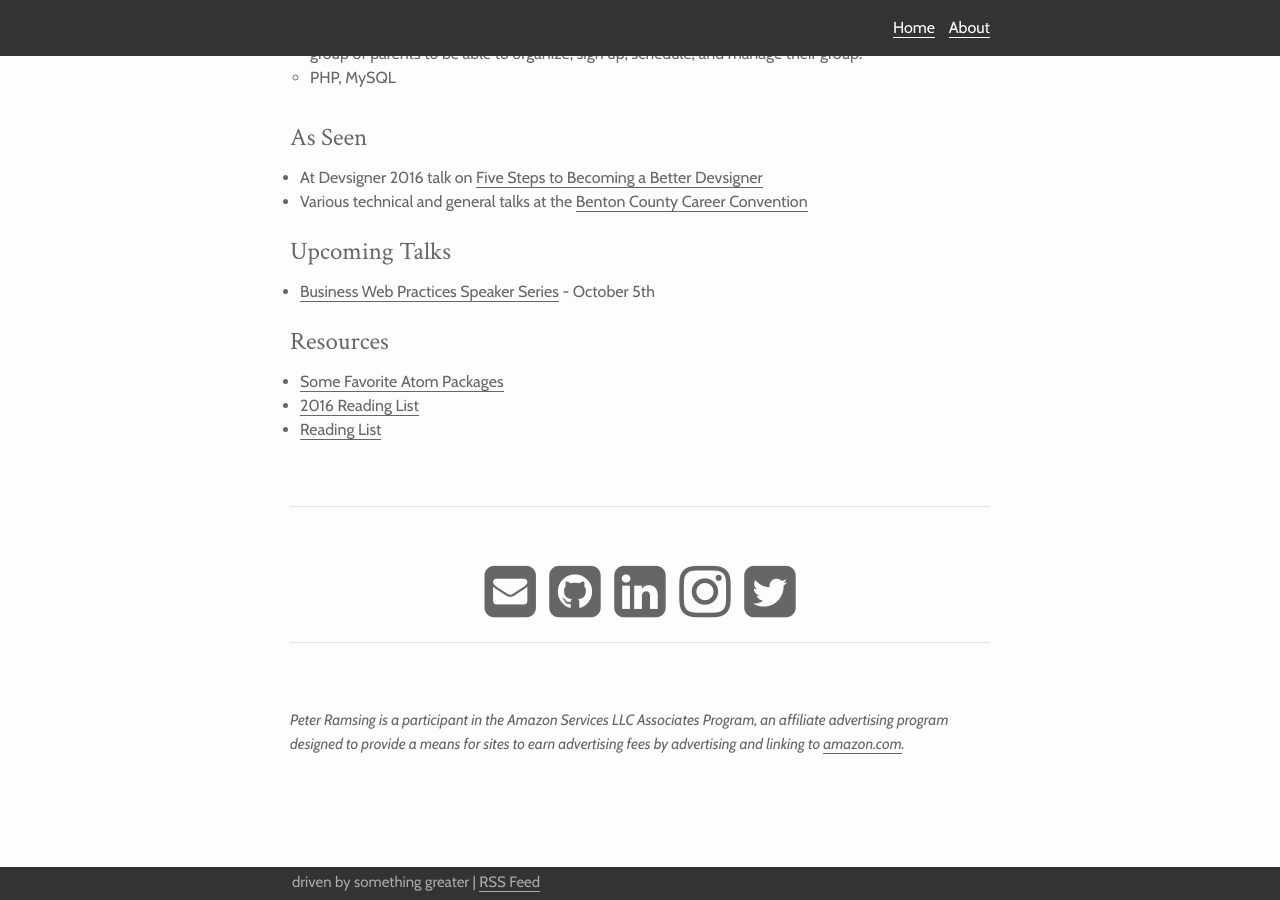
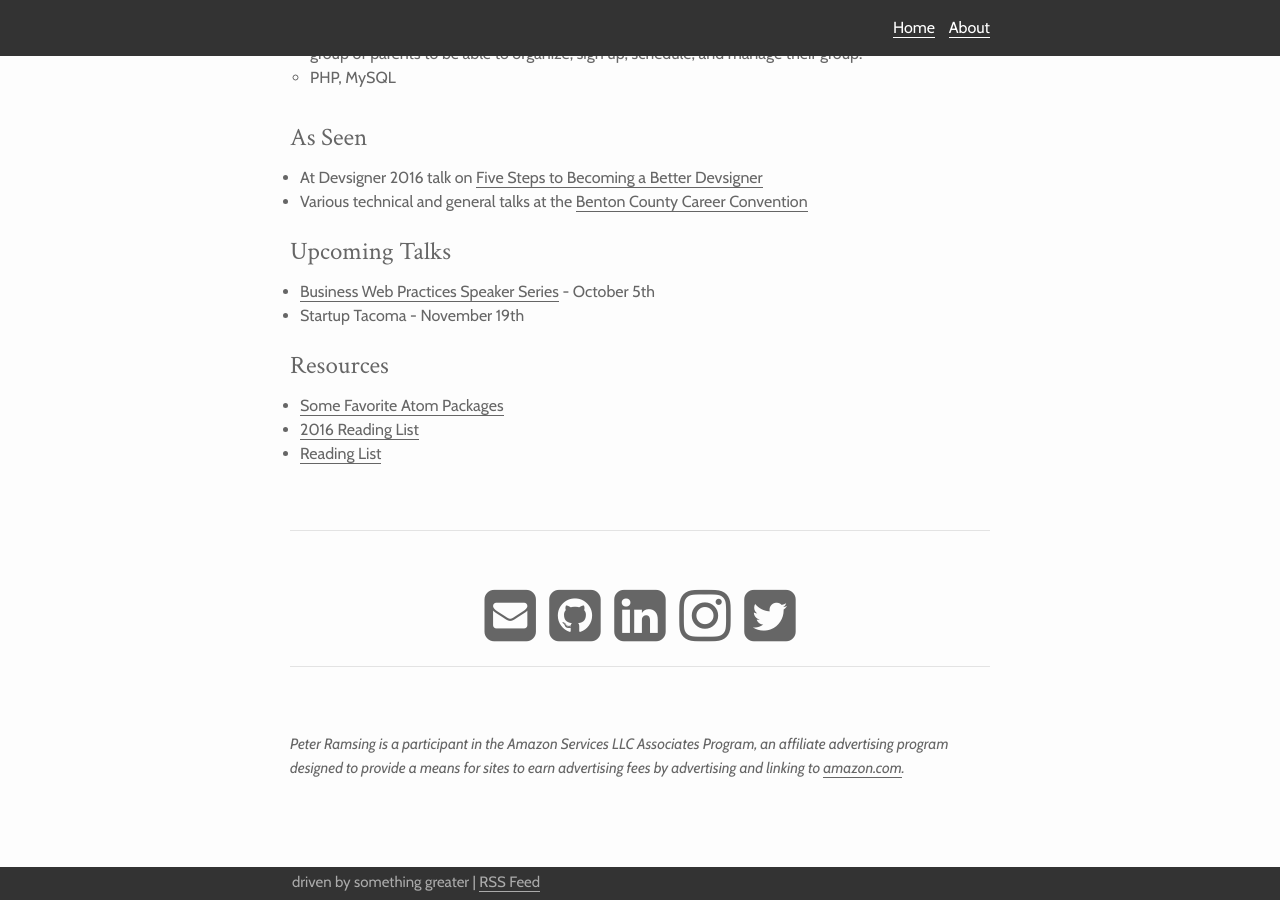
Before and after one commit to peterramsing/personal-site, a Jekyll site: the page built from about.md, in a window 1280 px wide and 900 px high, scrolled down 872 px. Built offline with Jekyll 4.4.1, drawn with Linux system fonts in a browser that asks for light colours; nearby versions of some CDN libraries.

Commit message:
Adds Startup Tacoma talk

```diff
--- a/about.md
+++ b/about.md
@@ -44,6 +44,7 @@ Focusing on frontend development, I am experienced in working on legacy codebase
 
 ## Upcoming Talks
 * [Business Web Practices Speaker Series](https://bruceelgort.com/fall-2016-business-web-practices-speaker-series/) - October 5th
+* Startup Tacoma - November 19th
 
 ## Resources
 * [Some Favorite Atom Packages](https://gist.github.com/peterramsing/37fb6c981f89b59ac840c9a675b06fb0)
```
